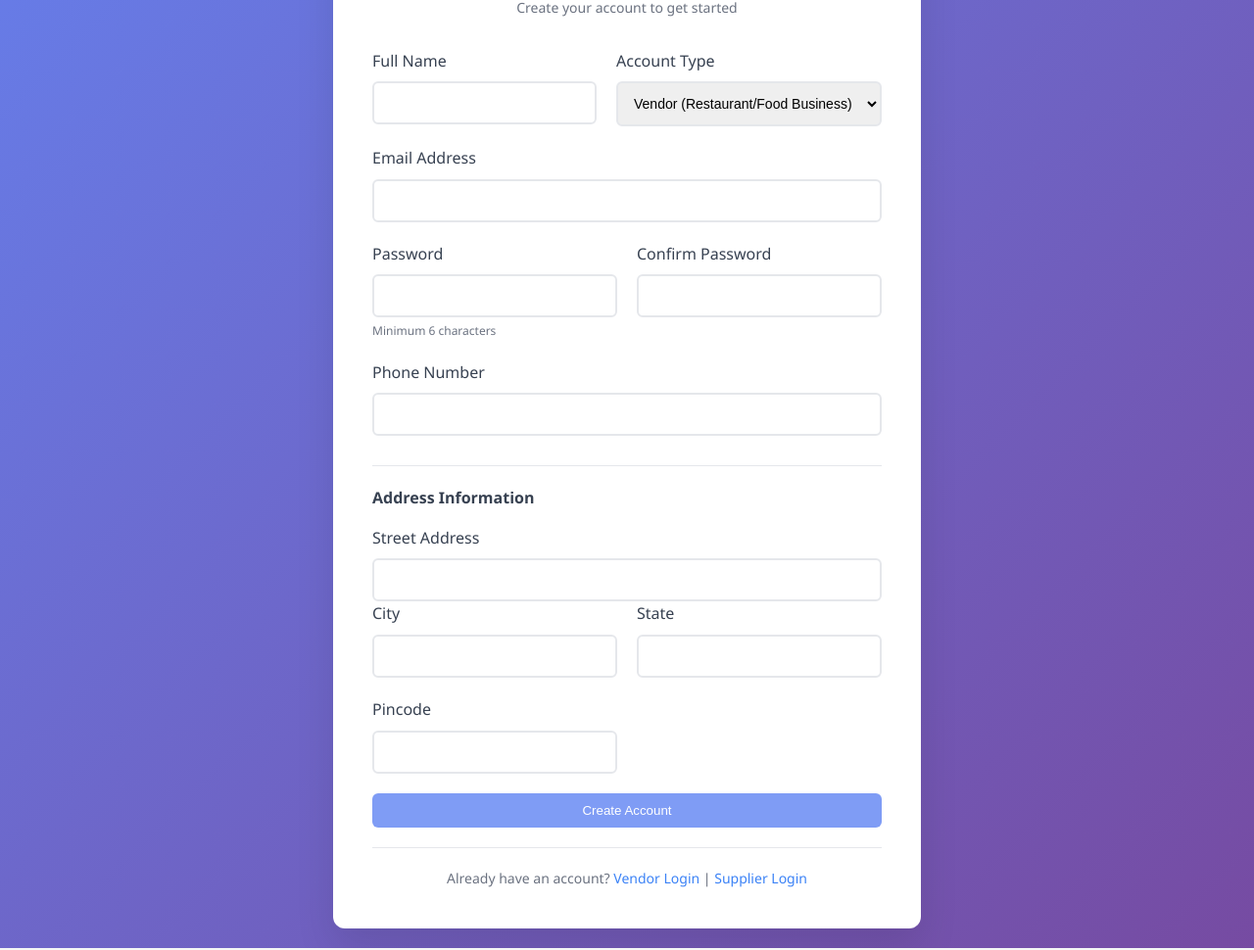
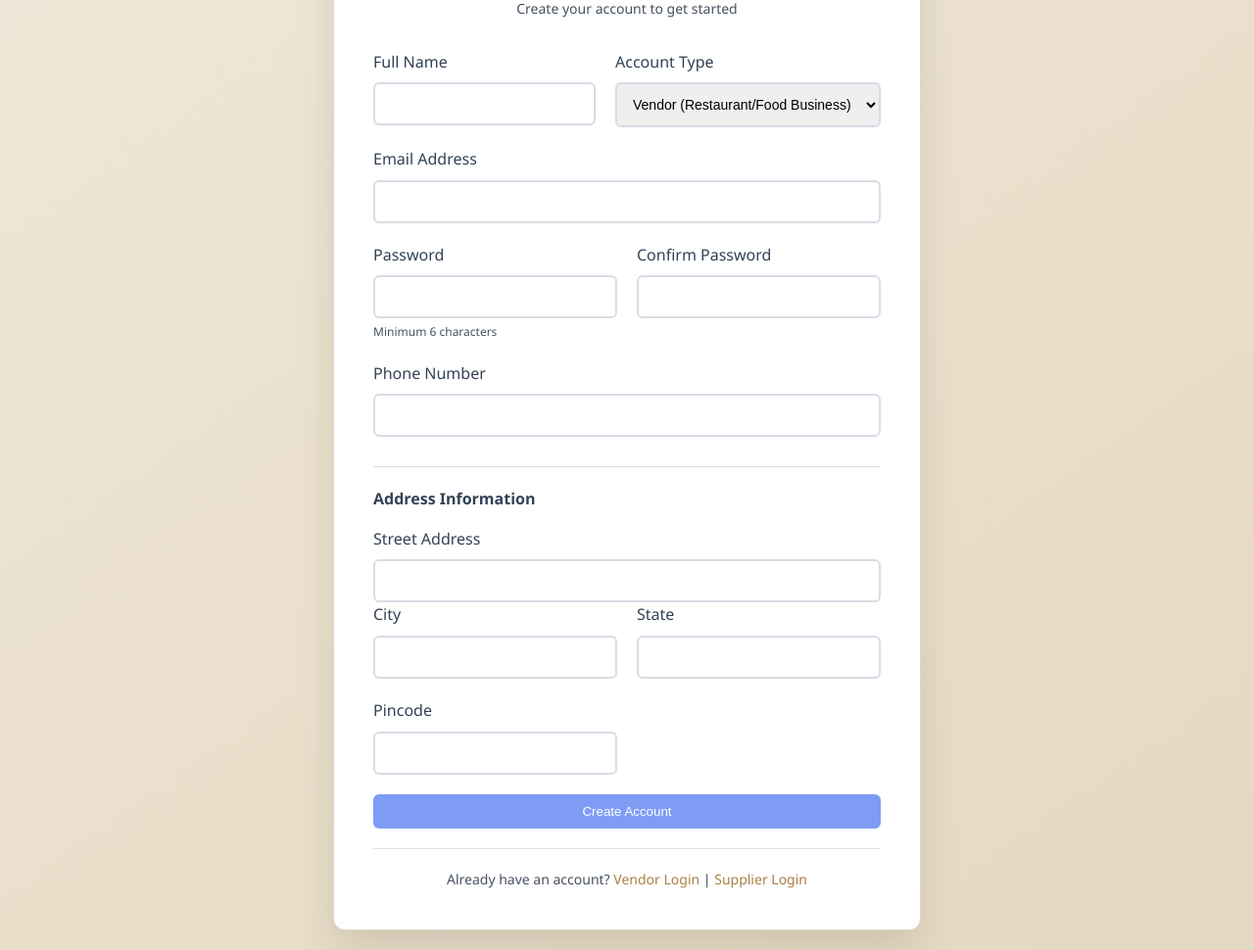
Before and after one commit to anshsrivastava324/vendor_connect, a plain HTML site: page register.html in a window 1280 px wide. Shown: the part 124-1094 px from the top of the page at 98% size. Drawn offline with Linux system fonts and the light colour scheme.

Commit message:
Update styles in auth.css for improved design

```diff
--- a/css/auth.css
+++ b/css/auth.css
@@ -4,13 +4,22 @@
     display: flex;
     align-items: center;
     justify-content: center;
-    background: linear-gradient(135deg, #667eea 0%, #764ba2 100%);
+    background: linear-gradient(145deg, #efe7d8 0%, #e5d8c0 100%);
     padding: 20px;
+}
+
+body.role-vendor.auth-page .auth-container {
+    background: linear-gradient(145deg, #efe7d8 0%, #e2d2b4 100%);
+}
+
+body.role-supplier.auth-page .auth-container {
+    background: linear-gradient(145deg, #e8edf2 0%, #d6dee7 100%);
 }
 
 .auth-card {
     background: white;
     border-radius: 12px;
+    border: 1px solid #e2d7c5;
     box-shadow: 0 20px 40px rgba(0,0,0,0.1);
     padding: 40px;
     width: 100%;
@@ -28,13 +37,13 @@
 }
 
 .auth-header h1 {
-    color: #1f2937;
+    color: var(--text-primary, #1f2937);
     margin-bottom: 10px;
     font-size: 2rem;
 }
 
 .auth-header p {
-    color: #6b7280;
+    color: var(--text-secondary, #46515f);
     font-size: 14px;
 }
 
@@ -58,40 +67,52 @@
 .form-group label {
     font-weight: 500;
     margin-bottom: 8px;
-    color: #374151;
+    color: #334155;
 }
 
 .form-group input,
 .form-group select,
 .form-group textarea {
     padding: 12px;
-    border: 2px solid #e5e7eb;
+    border: 2px solid #d7dde5;
     border-radius: 6px;
     font-size: 14px;
     transition: border-color 0.2s;
+}
+
+.form-group input::placeholder,
+.form-group textarea::placeholder {
+    color: #4f5b6a;
 }
 
 .form-group input:focus,
 .form-group select:focus,
 .form-group textarea:focus {
     outline: none;
-    border-color: #3b82f6;
+    border-color: var(--role-accent, #a98046);
+    box-shadow: 0 0 0 3px rgba(169, 128, 70, 0.15);
+}
+
+body.role-supplier .form-group input:focus,
+body.role-supplier .form-group select:focus,
+body.role-supplier .form-group textarea:focus {
+    box-shadow: 0 0 0 3px rgba(78, 100, 121, 0.15);
 }
 
 .form-group small {
-    color: #6b7280;
+    color: #46515f;
     font-size: 12px;
     margin-top: 4px;
 }
 
 .address-section {
-    border-top: 1px solid #e5e7eb;
+    border-top: 1px solid #d8dee6;
     padding-top: 20px;
     margin-top: 10px;
 }
 
 .address-section h4 {
-    color: #374151;
+    color: #334155;
     margin-bottom: 15px;
     font-size: 16px;
 }
@@ -100,16 +121,16 @@
     text-align: center;
     margin-top: 20px;
     padding-top: 20px;
-    border-top: 1px solid #e5e7eb;
+    border-top: 1px solid #d8dee6;
 }
 
 .auth-links p {
-    color: #6b7280;
+    color: #46515f;
     font-size: 14px;
 }
 
 .auth-links a {
-    color: #3b82f6;
+    color: var(--role-accent, #a98046);
     text-decoration: none;
     font-weight: 500;
 }
@@ -122,7 +143,7 @@
     position: fixed;
     top: 20px;
     right: 20px;
-    background: #10b981;
+    background: #3e7c63;
     color: white;
     padding: 15px 20px;
     border-radius: 6px;
```
